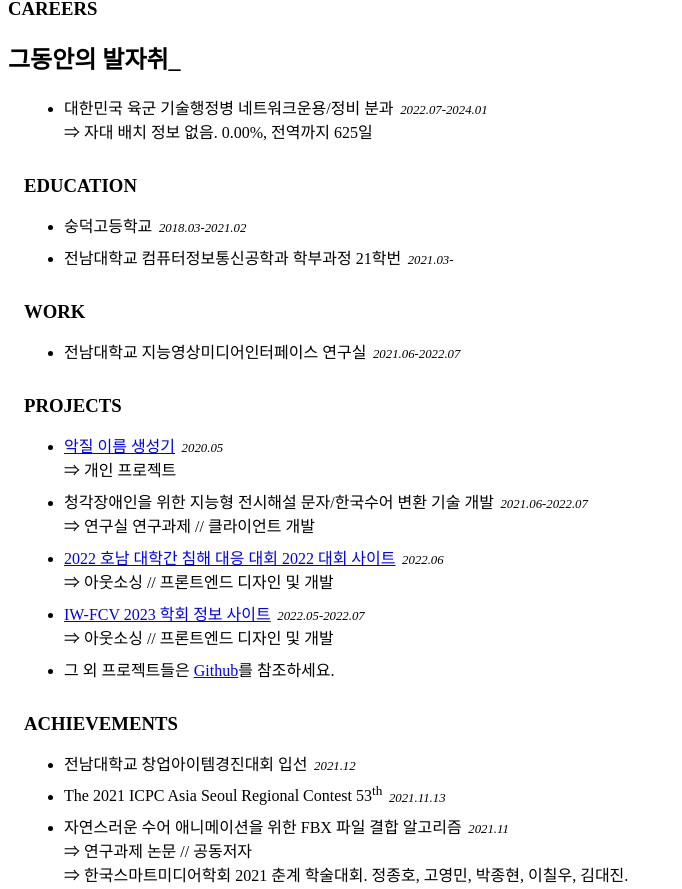
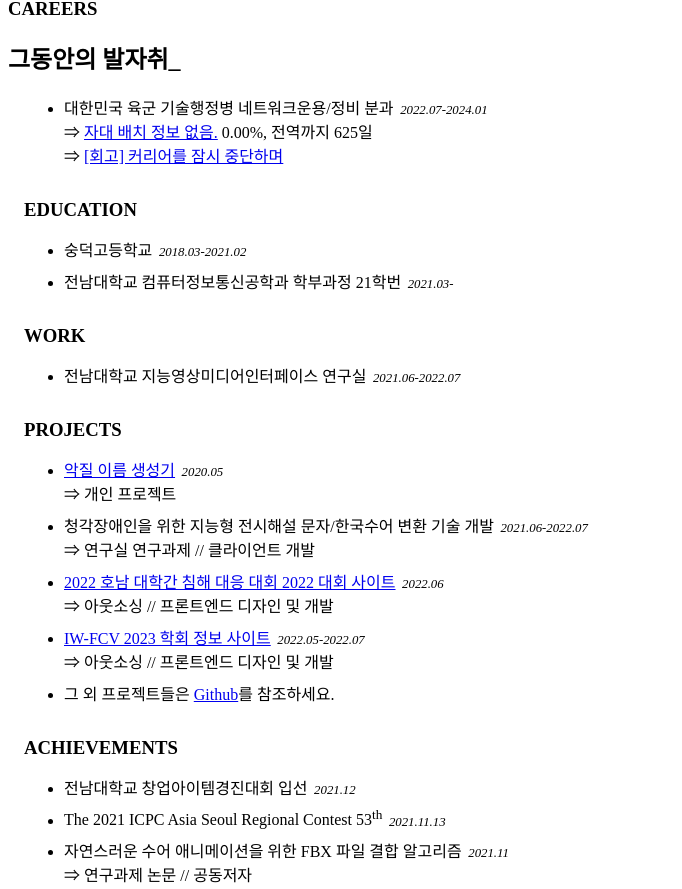
Before and after one commit to ShapeLayer/jonghyeon.me, a Svelte app: page / in a window 1280 px wide. Shown: the part 1657-2546 px from the top of the page, without its empty margins (0-682 px from the left). Built offline with nearby package versions, Linux system fonts and the light colour scheme; the HTML template or start-up script is replaced by a standard one.

Commit message:
Update Careers.svelte

```diff
--- a/src/includes/Careers.svelte
+++ b/src/includes/Careers.svelte
@@ -10,7 +10,8 @@
       <ul>
         <li>
           대한민국 육군 기술행정병 네트워크운용/정비 분과 <span class="datetime">2022.07-2024.01</span><br>
-          ⇒ 자대 배치 정보 없음. <MilDDay />
+          ⇒ <a href="https://pause.jonghyeon.me" target="_blank">자대 배치 정보 없음.</a> <MilDDay /><br>
+          ⇒ <a href="https://shapelayer.notion.site/c61c1c7b46fa43bdb622daa9a14650c3" target="_blank">[회고] 커리어를 잠시 중단하며</a>
         </li>
       </ul>
     </div>
```
